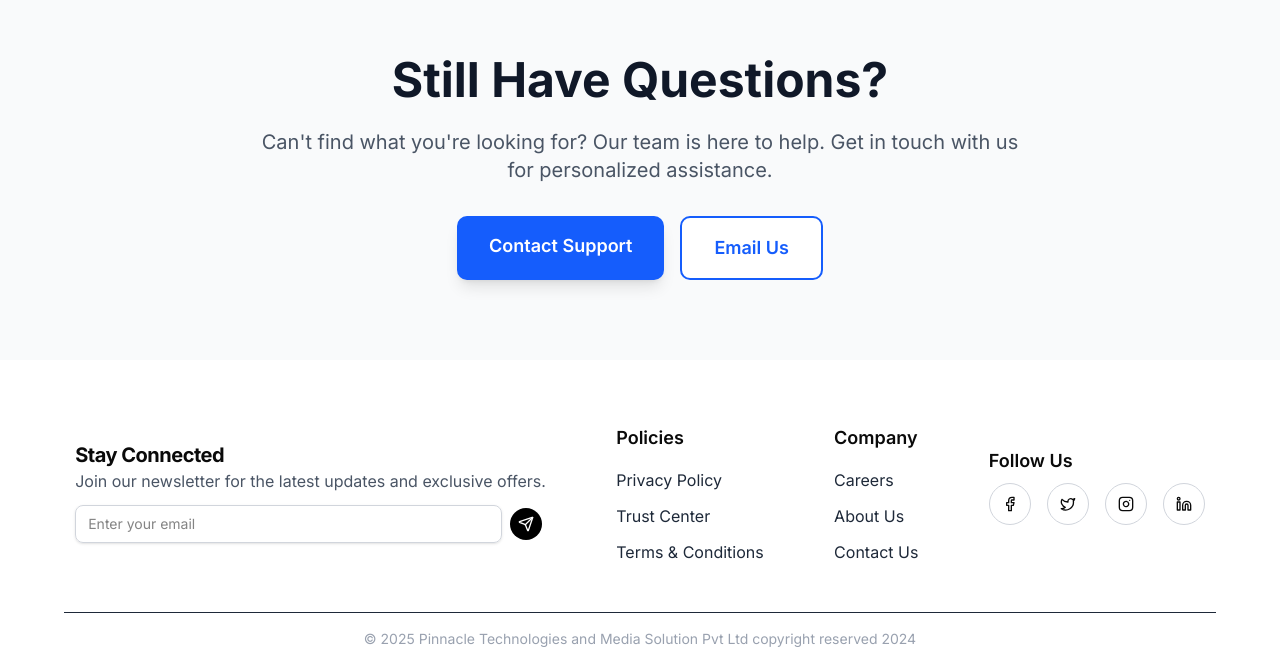
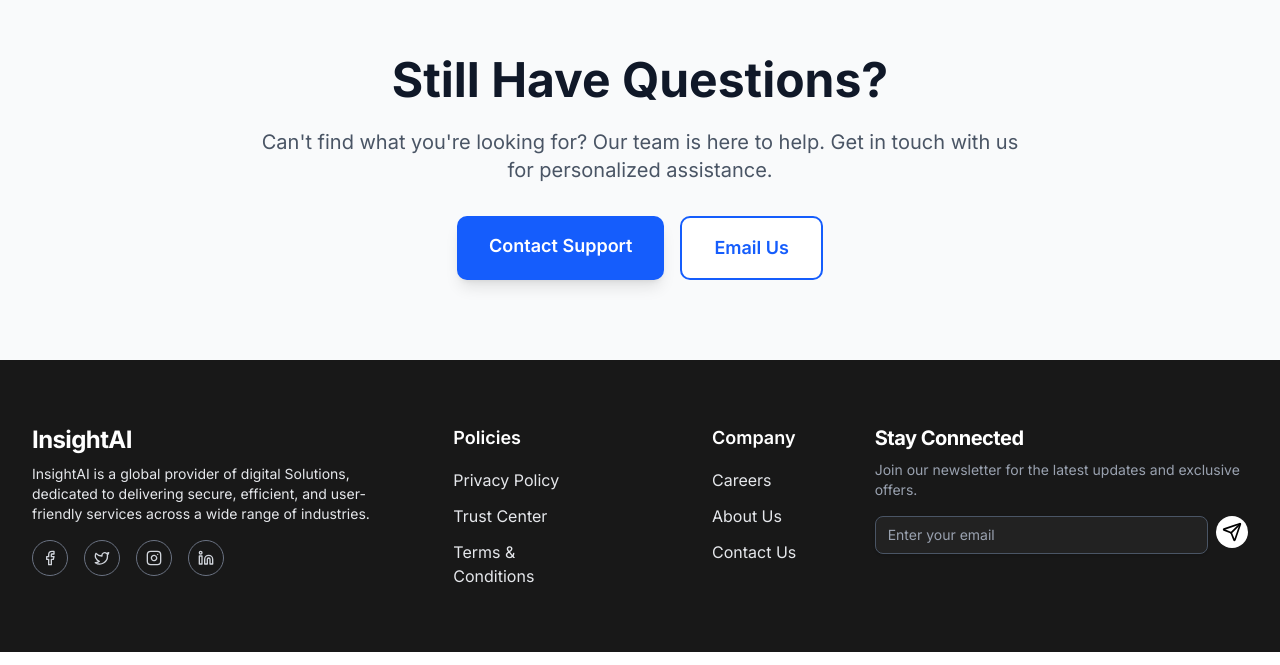
Before and after one commit to pnk-ltoc-892/intern-project, a Next.js app: page /faqs in a window 1280 px wide. Shown: the part 2017-2682 px from the top of the page. Built offline with nearby package versions, Linux system fonts and the light colour scheme.

Commit message:
Update Footer Component

```diff
--- a/src/components/common/Footer.tsx
+++ b/src/components/common/Footer.tsx
@@ -1,13 +1,11 @@
 'use client'
-import React, { useState } from 'react';
-import Link from 'next/link';
-import { Send } from 'lucide-react';
-import SocialLinkBar from '../footer/SocialLinkBar';
-
+import React, { useState } from 'react'
+import { Send } from 'lucide-react'
+import SocialLinkBar from '../footer/SocialLinkBar'
+import FooterLink from '../footer/FooterLink'
 
 const Footer = () => {
-  const currentYear = new Date().getFullYear();
-
+  const currentYear = new Date().getFullYear()
   const [email, setEmail] = useState("")
   const [status, setStatus] = useState("")
 
@@ -20,86 +18,74 @@ const Footer = () => {
     }
 
     console.log("Submitted email:", email)
-
     setStatus("Thank you for subscribing! 🎉")
-    setEmail("") // reset input
+    setEmail("")
   }
 
   return (
-    <footer className="">
-      <div className="px-8 sm:px-12 lg:px-16 pt-8 md:pt-12 lg:pt-16">
-        {/* <div className="grid grid-cols-1 md:grid-cols-2 lg:grid-cols-4 gap-4"> */}
-        <div className="flex justify-around items-center flex-wrap gap-12">
+    <footer className="bg-[#181818] text-white">
+      <div className="container-wrapper">
+        <div className="padding-wrapper-y grid gap-12 lg:grid-cols-3">
 
-          <div className="block lg:hidden">
+          {/* Left: Logo + Social Links */}
+          <div>
             <SocialLinkBar />
           </div>
 
-          {/* NewsLetter */}
-          <div className="">
-            <h2 className="text-xl font-bold tracking-tight">Stay Connected</h2>
-            <p className="mb-2 text-gray-600">
+          {/* Middle: Links (Policies + Company) */}
+          <div className="max-w-md mx-auto grid grid-cols-2 gap-16 sm:gap-36">
+            {/* Policies */}
+            <div>
+              <h4 className="text-lg font-semibold mb-4">Policies</h4>
+              <ul className="space-y-3">
+                <li><FooterLink href="/privacy-policy">Privacy Policy</FooterLink></li>
+                <li><FooterLink href="/trust-center">Trust Center</FooterLink></li>
+                <li><FooterLink href="/terms-conditions">Terms & Conditions</FooterLink></li>
+              </ul>
+            </div>
+
+            {/* Company */}
+            <div>
+              <h4 className="text-lg font-semibold mb-4">Company</h4>
+              <ul className="space-y-3">
+                <li><FooterLink href="/careers">Careers</FooterLink></li>
+                <li><FooterLink href="/about">About Us</FooterLink></li>
+                <li><FooterLink href="/contact">Contact Us</FooterLink></li>
+              </ul>
+            </div>
+          </div>
+
+          {/* Right: Newsletter */}
+          <div className='w-full max-w-md mx-auto'>
+            <h2 className="text-xl font-bold tracking-tight mb-2">Stay Connected</h2>
+            <p className="mb-4 text-gray-400 text-sm">
               Join our newsletter for the latest updates and exclusive offers.
             </p>
-            <form className="flex gap-2 justify-center items-center p-1 pl-0" onSubmit={handleSubmit}>
+
+            <form onSubmit={handleSubmit} className="flex gap-2">
               <input
                 type="email"
                 placeholder="Enter your email"
                 required
                 value={email}
-                onChange={(e) => setEmail(e.target.value)} // update state
-                className="flex-1 rounded-md border border-gray-300 bg-white/70 px-3 py-2 pr-12 text-sm shadow-sm backdrop-blur-sm focus:border-primary focus:ring-2 focus:ring-primary focus:outline-none"
+                onChange={(e) => setEmail(e.target.value)}
+                className="flex-1 rounded-md border border-gray-600 bg-[#222] px-3 py-2 text-sm text-white placeholder-gray-400 shadow-sm focus:border-primary focus:ring-2 focus:ring-primary focus:outline-none"
               />
               <button
                 type="submit"
-                className="flex h-8 w-8 items-center justify-center rounded-full bg-black text-white cursor-pointer"
+                className="h-8 w-8 flex justify-center items-center rounded-full bg-white text-black hover:bg-primary/90 transition"
               >
-                <Send className="h-4 w-4" />
+                <Send className="h-5 w-5" />
                 <span className="sr-only">Subscribe</span>
               </button>
             </form>
 
-            {status && (
-              <p className="mt-3 text-sm text-gray-700">{status}</p>
-            )}
-
-            <div className="absolute -right-4 top-0 h-24 w-24 rounded-full bg-primary/10 blur-2xl" />
+            {status && <p className="mt-3 text-sm text-gray-400">{status}</p>}
           </div>
-
-          {/* Policies */}
-          <div>
-            <h4 className="text-lg font-semibold mb-4">Policies</h4>
-            <ul className="space-y-3">
-              <li><Link href="/privacy-policy" className="text-gray-800 hover:text-white transition-colors">Privacy Policy</Link></li>
-              <li><Link href="/trust-center" className="text-gray-800 hover:text-gray-600 transition-colors">Trust Center</Link></li>
-              <li><Link href="/terms-conditions" className="text-gray-800 hover:text-gray-600 transition-colors">Terms & Conditions</Link></li>
-            </ul>
-          </div>
-
-          {/* Company */}
-          <div>
-            <h4 className="text-lg font-semibold mb-4">Company</h4>
-            <ul className="space-y-3">
-              <li><Link href="/careers" className="text-gray-800 hover:text-gray-600 transition-colors">Careers</Link></li>
-              <li><Link href="/about" className="text-gray-800 hover:text-gray-600 transition-colors">About Us</Link></li>
-              <li><Link href="/contact" className="text-gray-800 hover:text-gray-600 transition-colors">Contact Us</Link></li>
-            </ul>
-          </div>
-
-          {/* Social Links */}
-          <div className="hidden lg:block">
-            <SocialLinkBar />
-          </div>
-        </div>
-
-        <div className="border-t border-gray-800 mt-6 lg:mt-12">
-          <p className="text-gray-400 text-sm text-center p-4">
-            © {currentYear} Pinnacle Technologies and Media Solution Pvt Ltd copyright reserved 2024
-          </p>
         </div>
       </div>
     </footer>
-  );
-};
+  )
+}
 
-export default Footer;
+export default Footer
--- /dev/null
+++ b/src/components/footer/FooterLink.tsx
@@ -0,0 +1,21 @@
+'use client'
+import Link from "next/link";
+import React from "react";
+
+interface FooterLinkProps {
+    href: string;
+    children: React.ReactNode;
+}
+
+const FooterLink = ({ href, children }: FooterLinkProps) => {
+    return (
+        <Link
+            href={href}
+            className="text-gray-200 hover:text-text-gray-400 transition-colors duration-200"
+        >
+            {children}
+        </Link>
+    );
+};
+
+export default FooterLink;
--- a/src/components/footer/SocialLinkBar.tsx
+++ b/src/components/footer/SocialLinkBar.tsx
@@ -1,21 +1,38 @@
 import { socialLinks } from '@/data/Footer'
-import Link from 'next/link.js'
+import Link from 'next/link'
 import React from 'react'
+
 
 const SocialLinkBar = () => {
     return (
-        <div className=''>
-            <h3 className="py-2 text-lg font-semibold">Follow Us</h3>
-            <div className="mb-2 lg:mb-6 flex space-x-4">
+        <div className="max-w-md mx-auto">
+            {/* Logo */}
+            <div className="flex-shrink-0 mb-2">
+                <Link
+                    href="/"
+                    className="text-2xl font-bold tracking-tight hover:scale-105 transition-transform duration-300 ease-out"
+                >
+                    InsightAI
+                </Link>
+            </div>
+
+            {/* Company Description */}
+            <p className="mb-4 text-sm text-gray-200">
+                InsightAI is a global provider of digital Solutions, dedicated to delivering secure, efficient, and user-friendly
+                services across a wide range of industries.
+            </p>
+
+            {/* Social Links */}
+            <div className="flex space-x-4">
                 {socialLinks.map(({ name, href, icon: Icon }) => (
                     <Link
                         key={name}
                         href={href}
                         target="_blank"
                         rel="noopener noreferrer"
-                        className="flex items-center justify-center rounded-full border border-gray-300 p-3 hover:bg-gray-100 transition"
+                        className="flex h-9 w-9 items-center justify-center rounded-full border border-gray-500 hover:bg-gray-800 transition"
                     >
-                        <Icon className="h-4 w-4" />
+                        <Icon className="h-4 w-4 text-gray-300" />
                         <span className="sr-only">{name}</span>
                     </Link>
                 ))}
```
